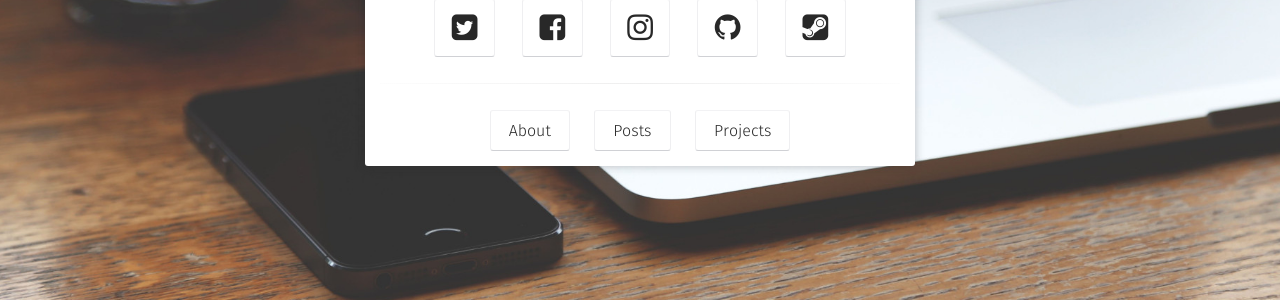
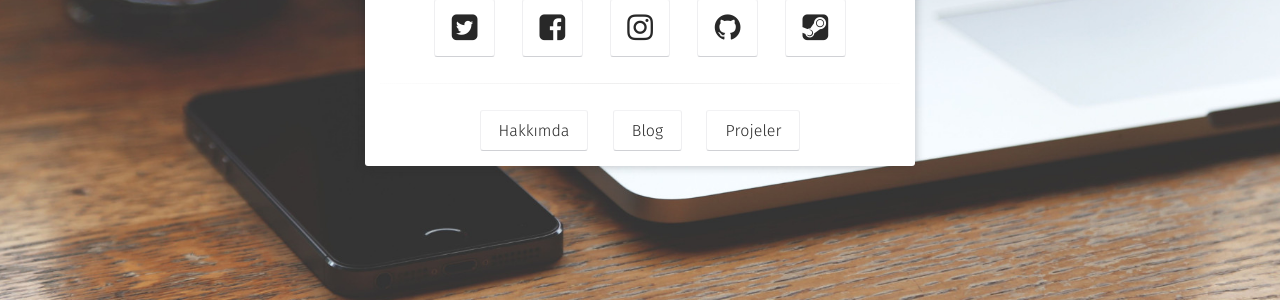
Before and after one commit to alikaraca/alikaraca.github.io, a Jekyll site: the page built from index.html, in a window 1280 px wide. Shown: the part 520-820 px from the top of the page. Built offline with Jekyll 4.4.1, drawn with Linux system fonts in a browser that asks for light colours; some web fonts are replaced.

Commit message:
Update home.html

```diff
--- a/_layouts/home.html
+++ b/_layouts/home.html
@@ -33,13 +33,13 @@ layout: compress
                   <hr class="hr-line">
                   <h3 class="title">
                          <a class="btn zoombtn" href="{{ site.url }}/about">
-                         About
+                         Hakkımda
                          </a>
                          <a class="btn zoombtn" href="{{ site.url }}/posts">
-                         Posts
+                         Blog
                          </a>
                          <a class="btn zoombtn" href="{{ site.url }}/projects">
-                         Projects
+                         Projeler
                          </a>
                  </h3>
             </div>
```
